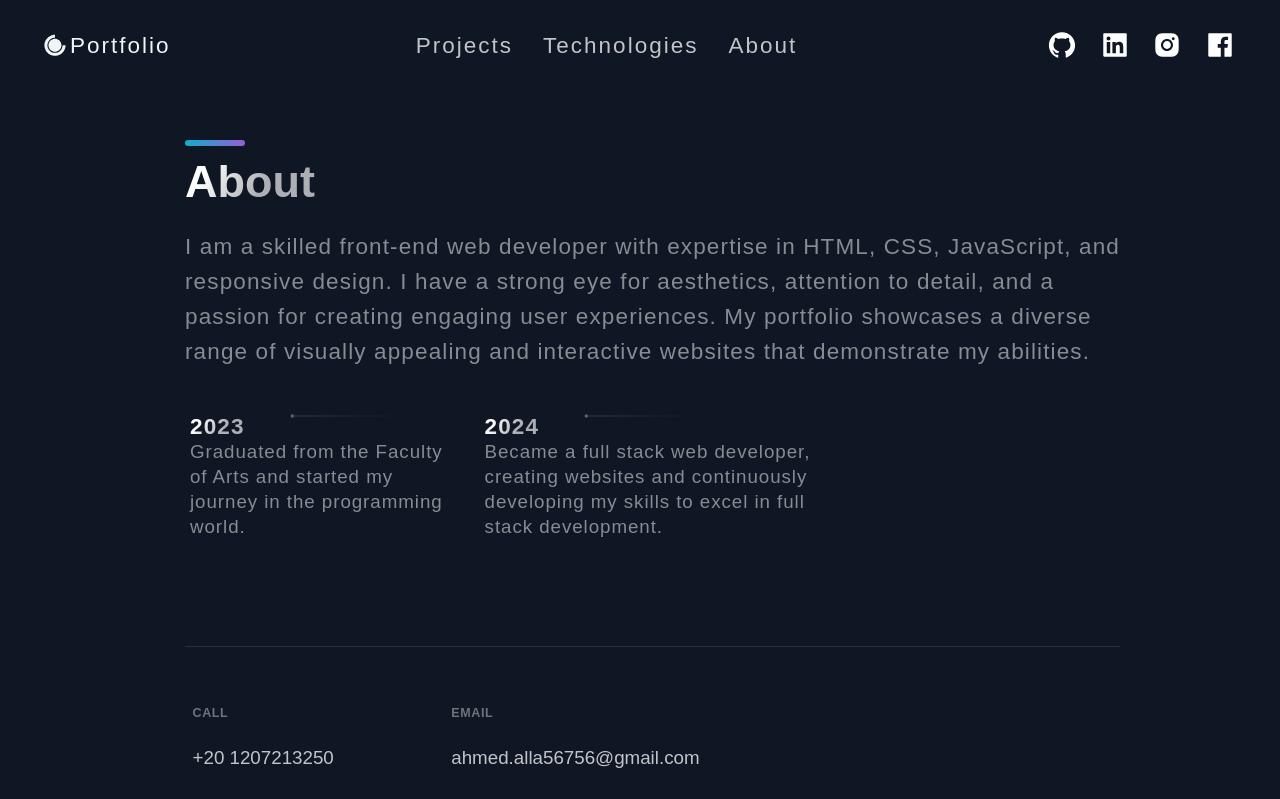
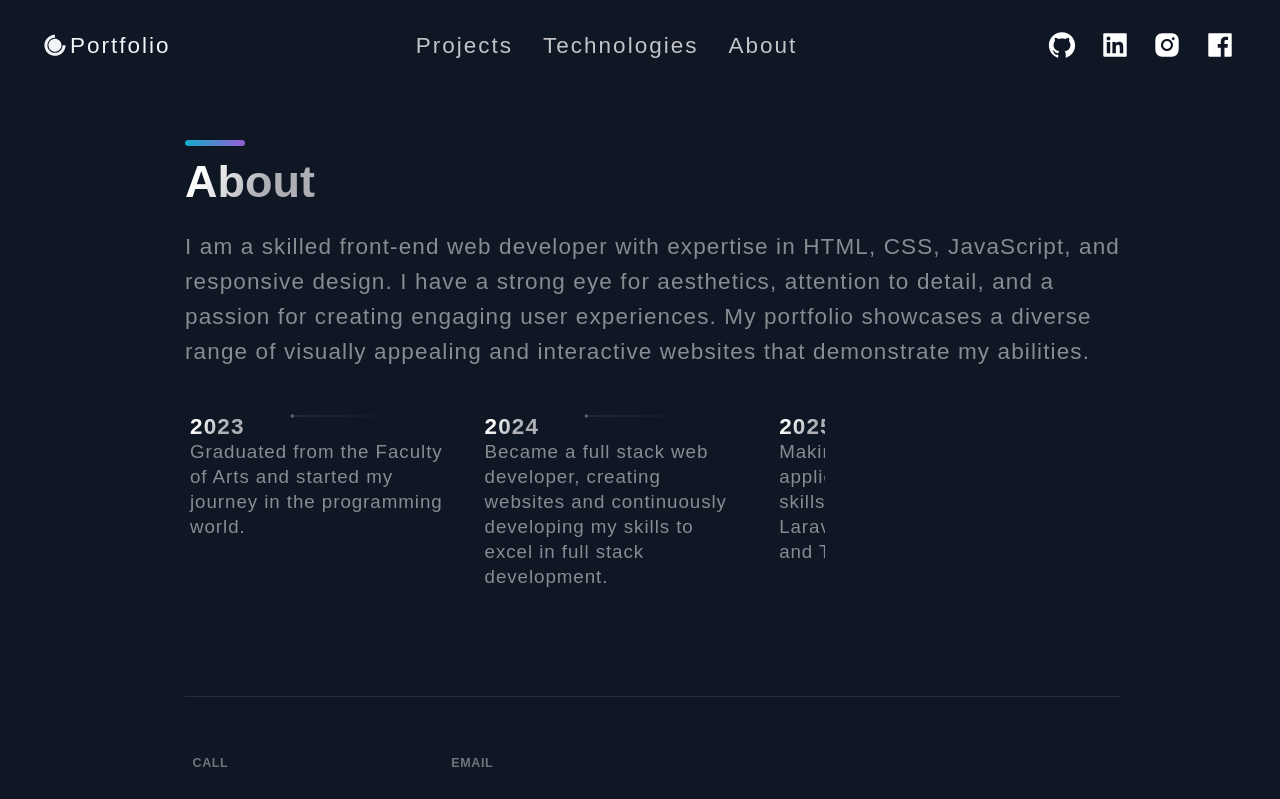
Before and after one commit to Ahmedalla1144/new-portfolio, a Next.js app: page /about in a window 1280 px wide. Shown: the top 799 px of the page. Built offline with nearby package versions, Linux system fonts and the light colour scheme.

Commit message:
adding new year at about

```diff
--- a/src/app/components/About/About.tsx
+++ b/src/app/components/About/About.tsx
@@ -12,6 +12,10 @@ export default function About() {
       accomplishment:
         "Became a full stack web developer, creating websites and continuously developing my skills to excel in full stack development.",
     },
+    {
+      year: 2025,
+      accomplishment: "Making a perfect web applications with my new skills like: Next.js and Laravel with Inertia.js React and Typescript.",
+    }
   ];
   return (
     <Section title="About">
```
